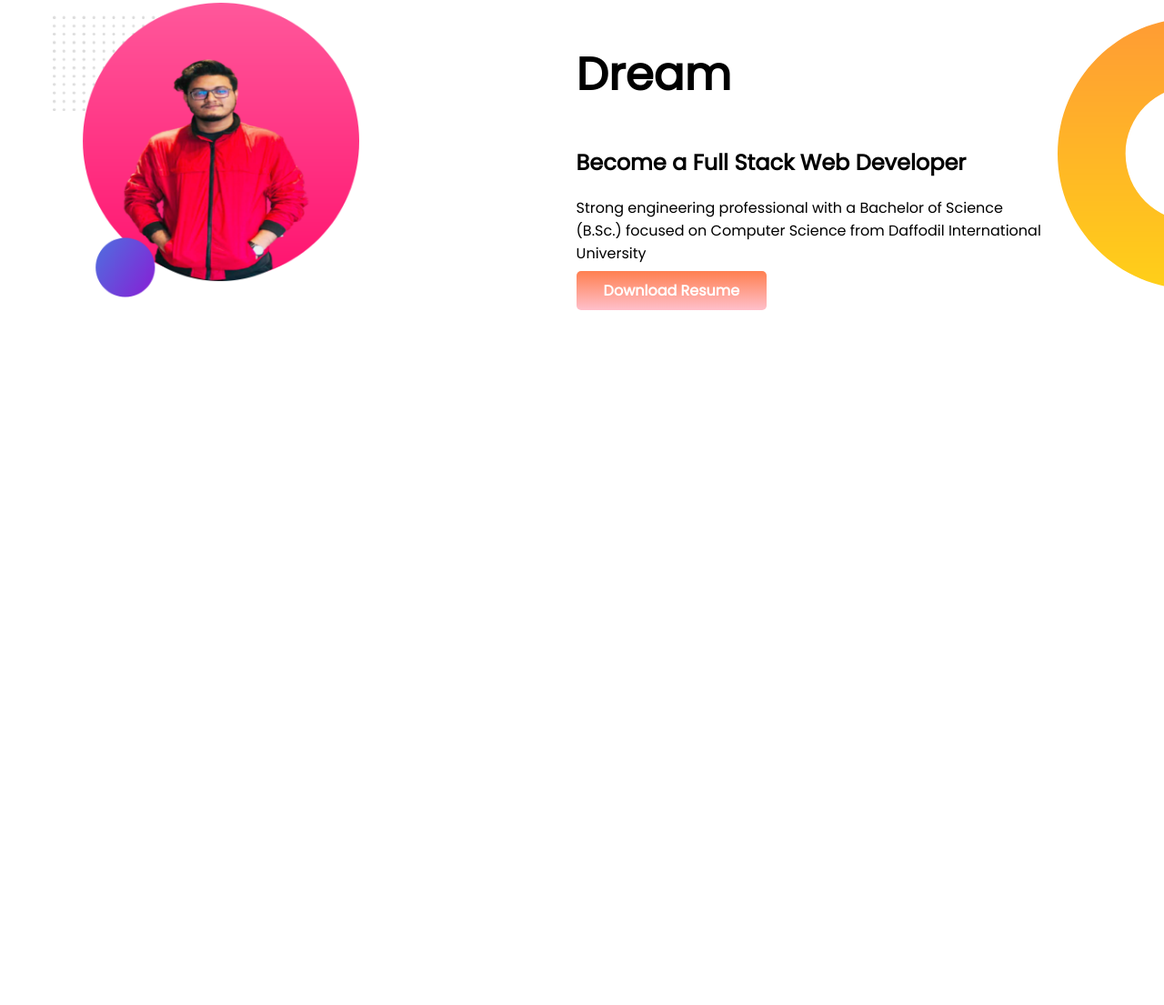
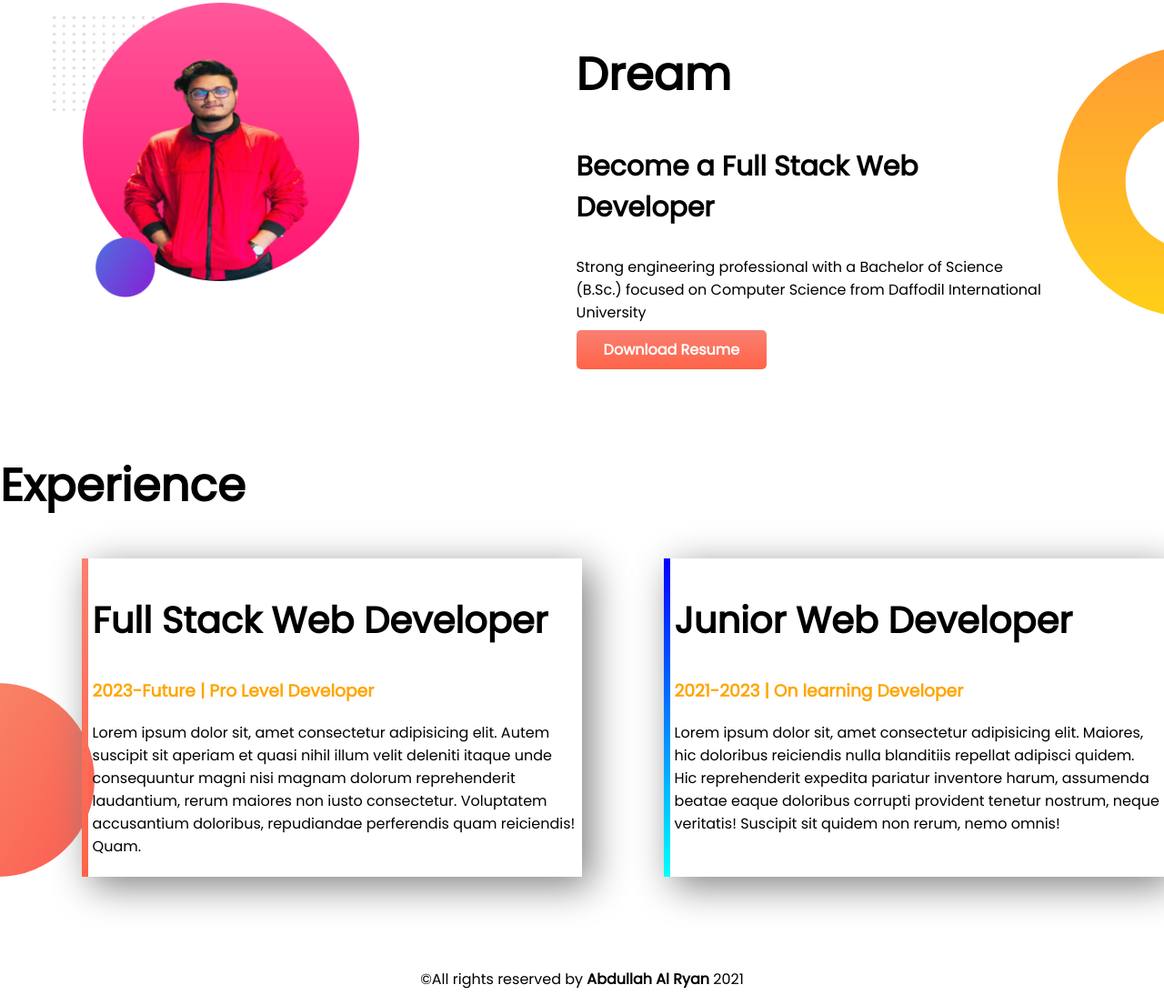
Before and after one commit to abdullah-al-ryan/developer-portfolio, a plain HTML site: page index.html in a window 1280 px wide. Shown: the part 585-1690 px from the top of the page at 91% size. Before the commit the page ends 1019 px from the top, so only its background shows below. Drawn offline with Linux system fonts and the light colour scheme.

Commit message:
updated footer

```diff
--- a/index.html
+++ b/index.html
@@ -14,7 +14,7 @@
 </head>
 
 <body>
-    <section class="top">
+    <section class="top flexible">
         <div class="halfwidth">
             <h1>Welcome to</h1>
             <h1><span class="orange">Abdullah Al Ryan</span> Portfolio</h1>
@@ -27,19 +27,39 @@
             <img src="images/my-bg.png" alt="">
         </div>
     </section>
-    <section class="bottom">
+    <section class="bottom flexible">
         <div class="halfwidth">
             <img src="images/my-bg2.png" alt="">
         </div>
         <div class="halfwidth">
             <h1>Dream</h1>
-            <h2>Become a Full Stack Web Developer</h2>
+            <h3 class="x">Become a Full Stack Web Developer</h3>
             <p>Strong engineering professional with a Bachelor of Science (B.Sc.) focused on Computer Science from Daffodil International University</p>
             <a class="hire" target="_blank" href="https://www.linkedin.com/in/abdullah-al-ryan-4021841aa/">Download Resume</a>
         </div>
 
     </section>
 
+    <section class="experience" >
+        <h1>Experience</h1>
+        <div class="flexible">
+            <div id="FullStack" class="half">
+                <h2>Full Stack Web Developer</h2>
+                <h3 class="orange">2023-Future | Pro Level Developer</h3>
+                <p>Lorem ipsum dolor sit, amet consectetur adipisicing elit. Autem suscipit sit aperiam et quasi nihil illum velit deleniti itaque unde consequuntur magni nisi magnam dolorum reprehenderit laudantium, rerum maiores non iusto consectetur. Voluptatem accusantium doloribus, repudiandae perferendis quam reiciendis! Quam.</p>
+            </div>
+
+            <div id="JuniorStack"class="half">
+                <h2>Junior Web Developer</h2>
+                <h3 class="orange">2021-2023 | On learning Developer</h3>
+                <p>Lorem ipsum dolor sit, amet consectetur adipisicing elit. Maiores, hic doloribus reiciendis nulla blanditiis repellat adipisci quidem. Hic reprehenderit expedita pariatur inventore harum, assumenda beatae eaque doloribus corrupti provident tenetur nostrum, neque veritatis! Suscipit sit quidem non rerum, nemo omnis!</p>
+            </div>
+        </div>
+    </section>
+    <footer>
+        <p>©All rights reserved by <b>Abdullah Al Ryan</b> 2021</p>
+    </footer>
+
 </body>
 
 </html>
--- a/style.css
+++ b/style.css
@@ -8,7 +8,7 @@ body{
 .orange{
     color: orange;
 }
-section{
+.flexible{
     display: flex;
     margin-bottom: 100px;
 }
@@ -22,7 +22,7 @@ section{
 }
 .hire{
     text-decoration: none;
-    background-image: linear-gradient(coral,pink);
+    background-image: linear-gradient(salmon,tomato);
     padding: 10px 30px;
     border-radius: 5px;
     color: white;
@@ -40,3 +40,37 @@ section{
     background-position: right;
     padding-right: 10%;
 }
+.half{
+    width: 50%;
+    margin-left: 7%;
+    margin-right: %;
+    padding: 5px;
+    box-shadow: 10px 10px 40px gray;
+    border-left: 10px solid;
+}
+h2{
+    font-size: 40px;
+}
+.experience
+{
+    background-image: url(images/exp-bg.png);
+    background-repeat: no-repeat;
+    background-position: left bottom;
+
+}
+#JuniorStack{
+    border-left: 7px solid;
+    border-image: linear-gradient(blue,cyan);
+    border-image-slice: 1;
+}
+#FullStack{
+    border-left: 7px solid;
+    border-image: linear-gradient(salmon,tomato);
+    border-image-slice: 1;
+}
+footer p{
+    text-align: center;
+}
+.x{
+    font-size: 30px;
+}
```
Also changed, not shown: images/exp-bg.png (added).
